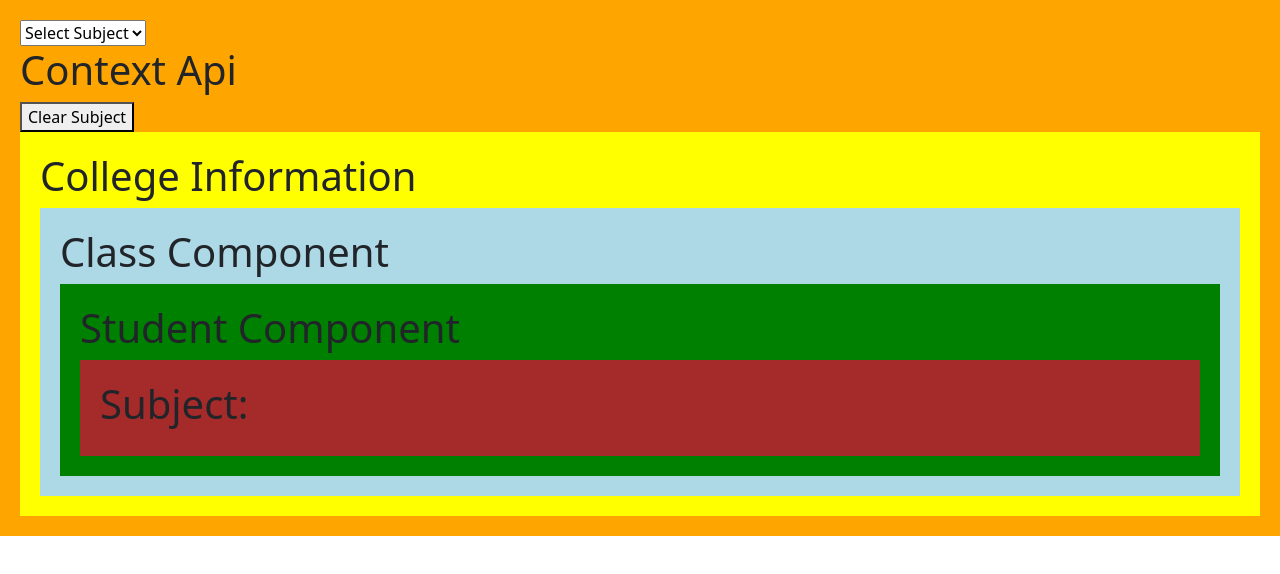
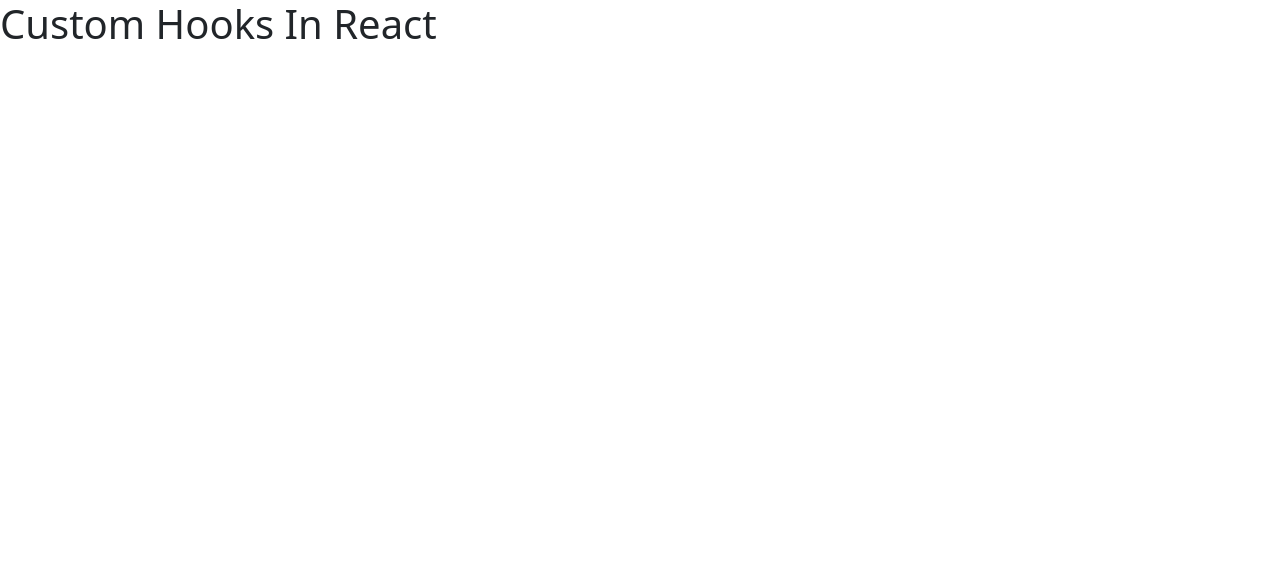
Before and after one commit to MAnwarulhaq/my-react-app, a React (Create React App) app: page / in a window 1280 px wide. Shown: the top 574 px of the page. Built offline with nearby package versions, Linux system fonts and the light colour scheme.

Commit message:
Custom Hooks in react

```diff
--- a/src/App.js
+++ b/src/App.js
@@ -1,11 +1,11 @@
+import CustomHook from "./CustomHooks/CustomHook";
 
-import ContextApi from "./ContextApi/ContextApi";
 
 function App() {
 
   return (
     <>
-    <ContextApi/>
+    <CustomHook/>
 
 
 
--- a/src/ContextApi/ContextApi.jsx
+++ b/src/ContextApi/ContextApi.jsx
@@ -14,7 +14,7 @@
             <option value="Islamiat">Islamiat</option>
           </select>
           <h1>Context Api</h1>
-          <button onClick={()=>setSubjectInfo("")}>Clear Subject</button>
+          <button onClick={()=> setSubjectInfo("")}>Clear Subject</button>
         <CollegeInfo/>
         </SubjectData.Provider>
     </div>
--- /dev/null
+++ b/src/CustomHooks/CustomHook.jsx
@@ -0,0 +1,11 @@
+import React from 'react'
+
+const CustomHook = () => {
+  return (
+    <div>
+        <h1>Custom Hooks In React</h1>
+    </div>
+  )
+}
+
+export default CustomHook
```
Also changed, not shown: src/CustomHooks/useToggle.jsx (added, +19 -0 lines).
